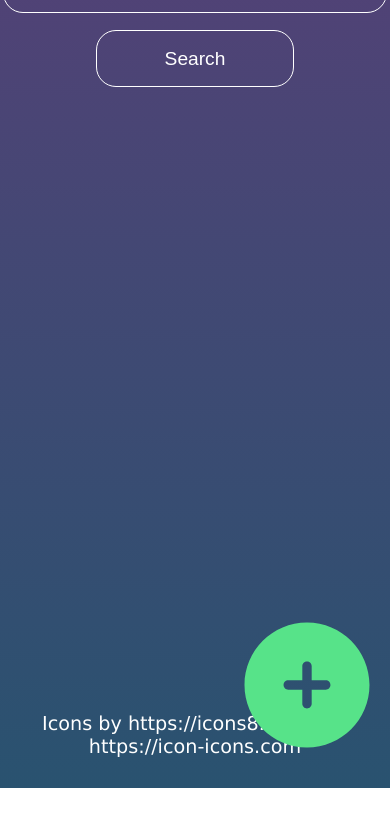
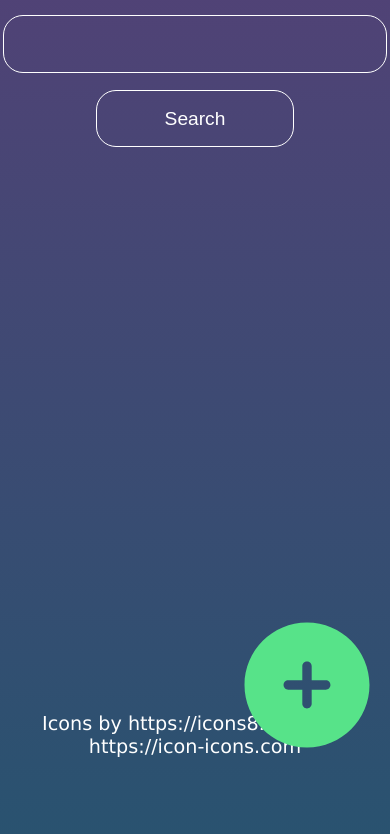
Before and after one commit to FluffyRudy/todo-app, a website built with webpack: page src/template.html in a window 390 px wide. Shown: the part 67-901 px from the top of the page. Before the commit the page ends 855 px from the top, so only its background shows below. Built offline with nearby package versions, Linux system fonts and the light colour scheme.

Commit message:
Fix searchbar overlapping menu button

```diff
--- a/src/styles/header.css
+++ b/src/styles/header.css
@@ -145,6 +145,10 @@
         display: block;
     }
 
+    #header-right-child {
+        margin-top: 60px;
+    }
+
     #header {
         position: relative;
         top: 0;
```
Also changed, not shown: dist/main.js.
